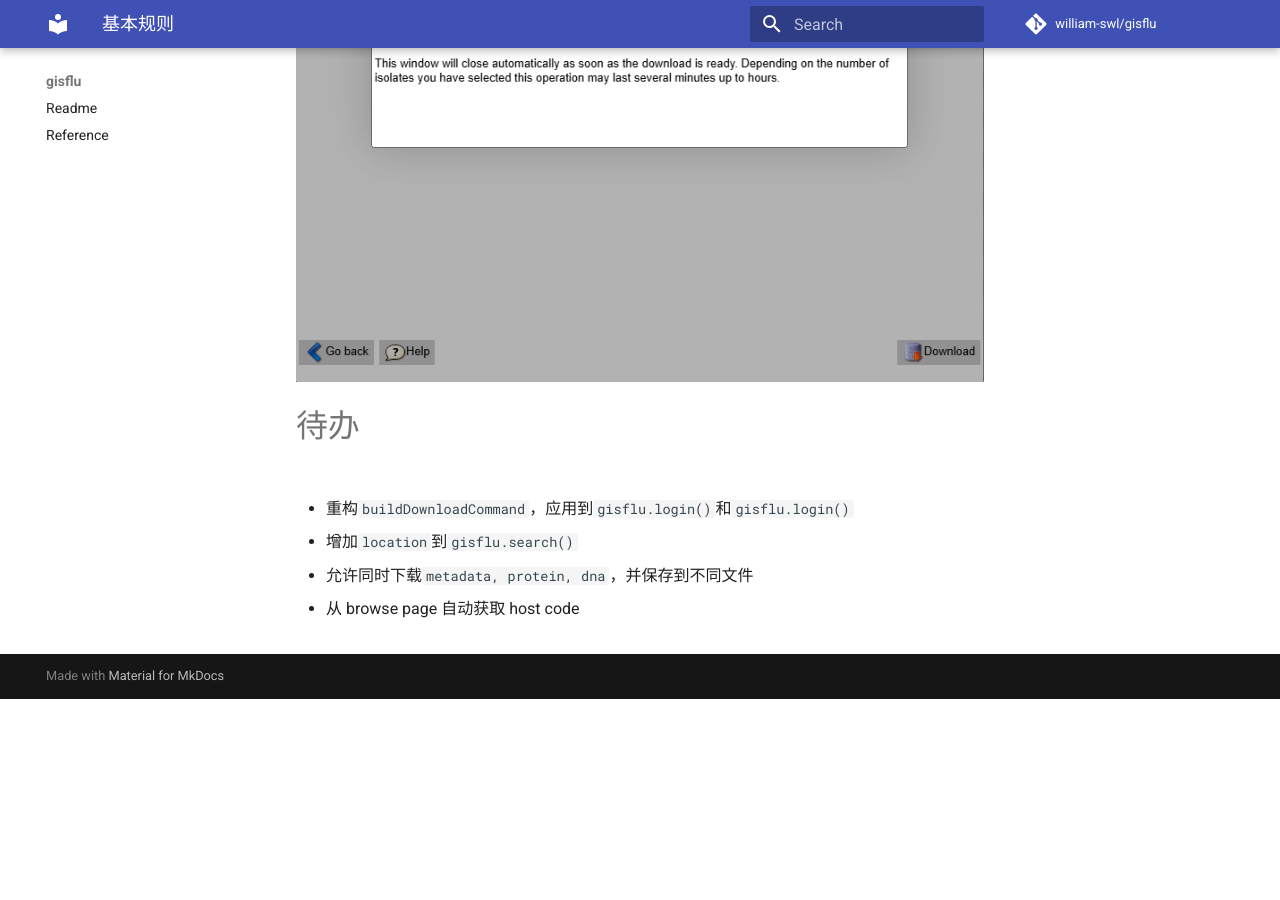
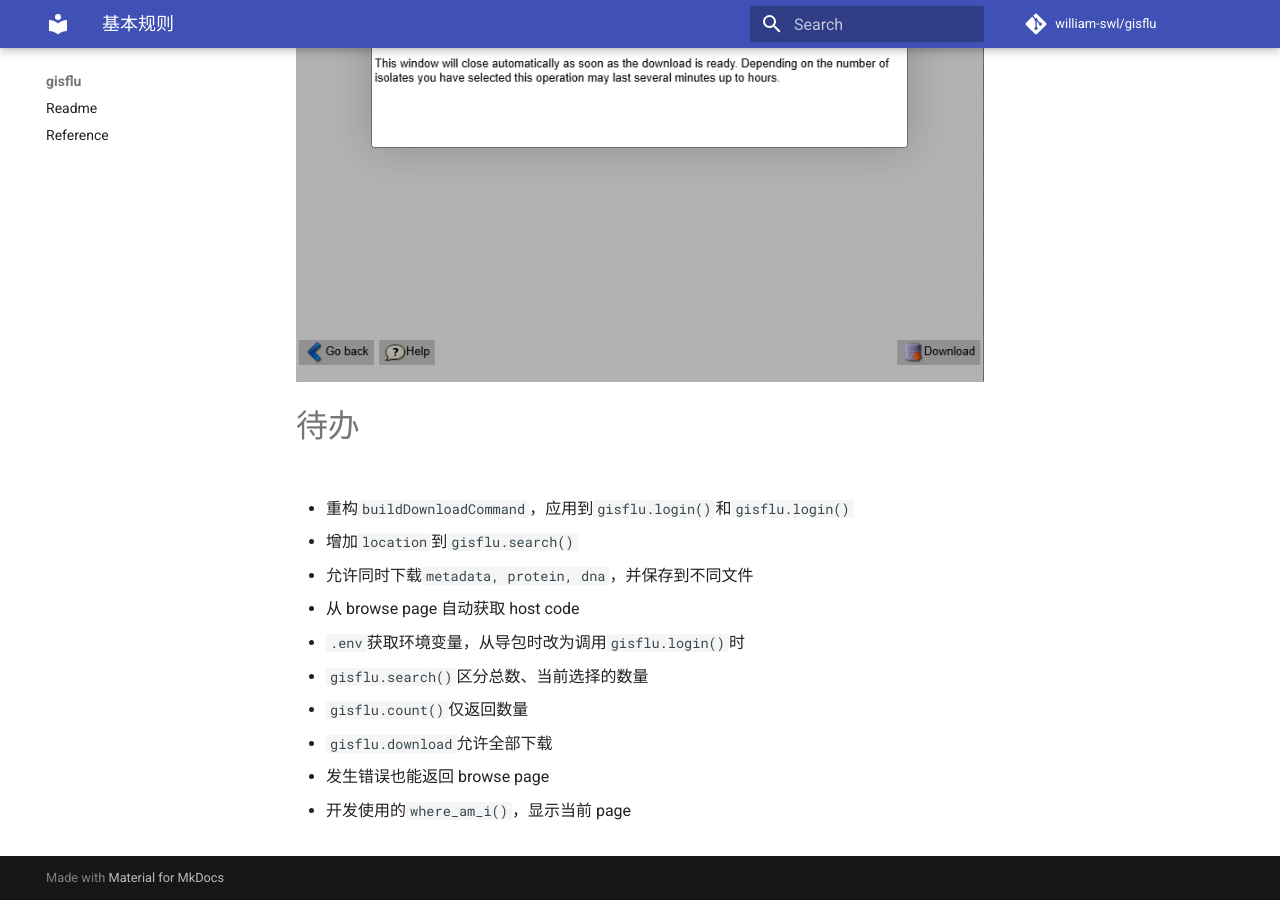
Before and after one commit to william-swl/gisflu, an MkDocs documentation site: the page built from docs/dev.md, in a window 1280 px wide and 900 px high, scrolled down 6050 px. Built offline with MkDocs 1.6.1 and Material for MkDocs 9.7.7, drawn with Linux system fonts in a browser that asks for light colours; comment, search, counter and statistics services are not loaded; before the commit the page ends 6749 px from its top, so only the background shows below that.

Commit message:
docs: dev notes

```diff
--- a/docs/dev.md
+++ b/docs/dev.md
@@ -104,3 +104,15 @@ GISAID 获取参数依赖 POST 或 GET 请求。常将函数命令连接为 pipe
 - 允许同时下载`metadata, protein, dna`，并保存到不同文件
 
 - 从 browse page 自动获取 host code
+
+- `.env`获取环境变量，从导包时改为调用`gisflu.login()`时
+
+- `gisflu.search()`区分总数、当前选择的数量
+
+- `gisflu.count()`仅返回数量
+
+- `gisflu.download`允许全部下载
+
+- 发生错误也能返回 browse page
+
+- 开发使用的`where_am_i()`，显示当前 page
```
